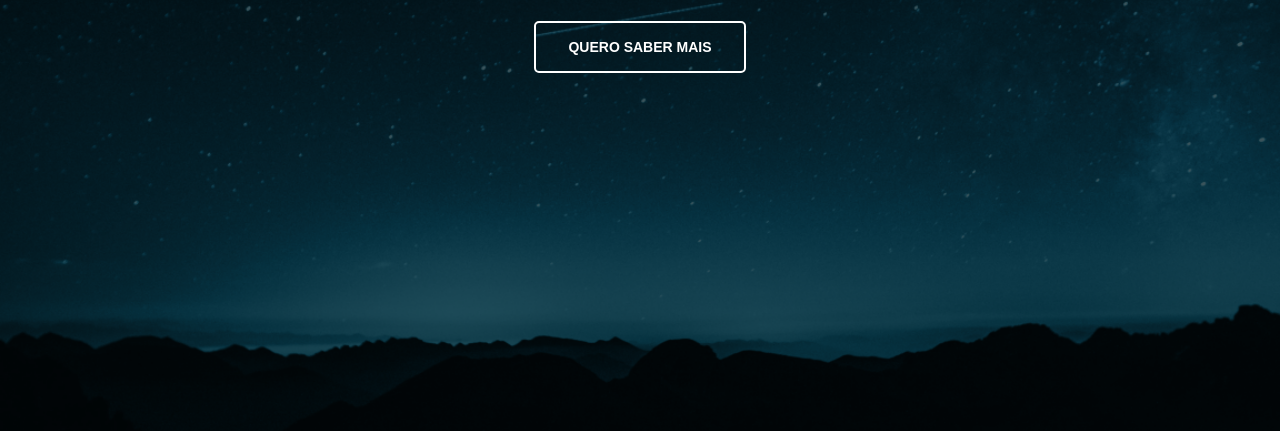
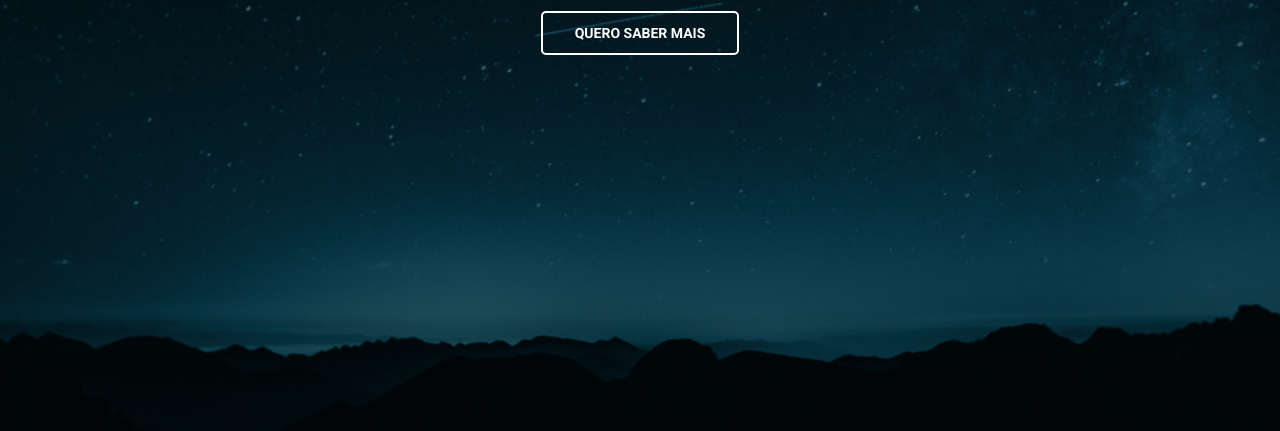
Before and after one commit to Joaovitorlemos/SPA-universe-challenge, a website with bundled scripts: page index.html in a window 1280 px wide. Shown: the part 357-788 px from the top of the page. Built offline with nearby package versions, Linux system fonts and the light colour scheme.

Commit message:
all routes done

```diff
--- a/js/bgChange.js
+++ b/js/bgChange.js
@@ -1,4 +1,4 @@
-export default function bgChange() {
+export function bgChange() {
   const getPathname = () => {
     const pathname = window.location.pathname
     return pathname.charAt(0) === '/' ? pathname.slice(1) : pathname
--- a/js/index.js
+++ b/js/index.js
@@ -1,4 +1,4 @@
-import bgChange from "./bgChange.js"
+import { bgChange } from "./bgChange.js"
 
 const routes = {
    "/": "pages/home.html",
@@ -11,13 +11,14 @@ function route(event) {
    event = event || window.event
    event.preventDefault()
 
-   window.history.pushState({}, "", event.target.href)
+   const test = window.history.pushState({}, "", event.target.href)
+   console.log(test)
 
    handle()
 
    const getPathname = () => {
-      const path = window.location.pathname
-      return path.charAt(0) === '/' ? path.slice(1) : path
+      const pathname = window.location.pathname
+      return pathname.charAt(0) === '/' ? pathname.slice(1) : pathname
    }
 
    function setBodyBackground() {
@@ -63,9 +64,3 @@ handle()
 
 window.onpopstate = () => handle()
 window.route = () => route()
-
-
-const getPathname = () => {
-   const pathname = window.location.pathname
-   return pathname.charAt(0) === '/' ? pathname.slice(1) : pathname
- }
--- a/pages/home.html
+++ b/pages/home.html
@@ -3,7 +3,7 @@
       <h1>Explore o universo</h1>
    </div>
 
-   <div class="button-home">
-      <button id="buttonToUniverse">Quero saber mais</button>
+   <div>
+      <a class="button" href="/universe" onclick="route()">Quero saber mais</a>
    </div>
 </div>
--- a/style.css
+++ b/style.css
@@ -96,7 +96,7 @@ nav ul li a:hover {
    color: var(--fc-text);
 }
 
-#app button {
+#app .button {
    text-transform: uppercase;
    color: var(--fc-button);
    font-style: normal;
@@ -105,6 +105,7 @@ nav ul li a:hover {
    line-height: 2.4rem;
 
    background: none;
+   text-decoration: none;
    border: none;
    border: .2rem solid var(--fc-button);
    border-radius: .5rem;
@@ -113,6 +114,6 @@ nav ul li a:hover {
    padding: 1.2rem 3.2rem;
 }
 
-.group button {
+.group .button {
    margin-left: 10rem;
 }
```
